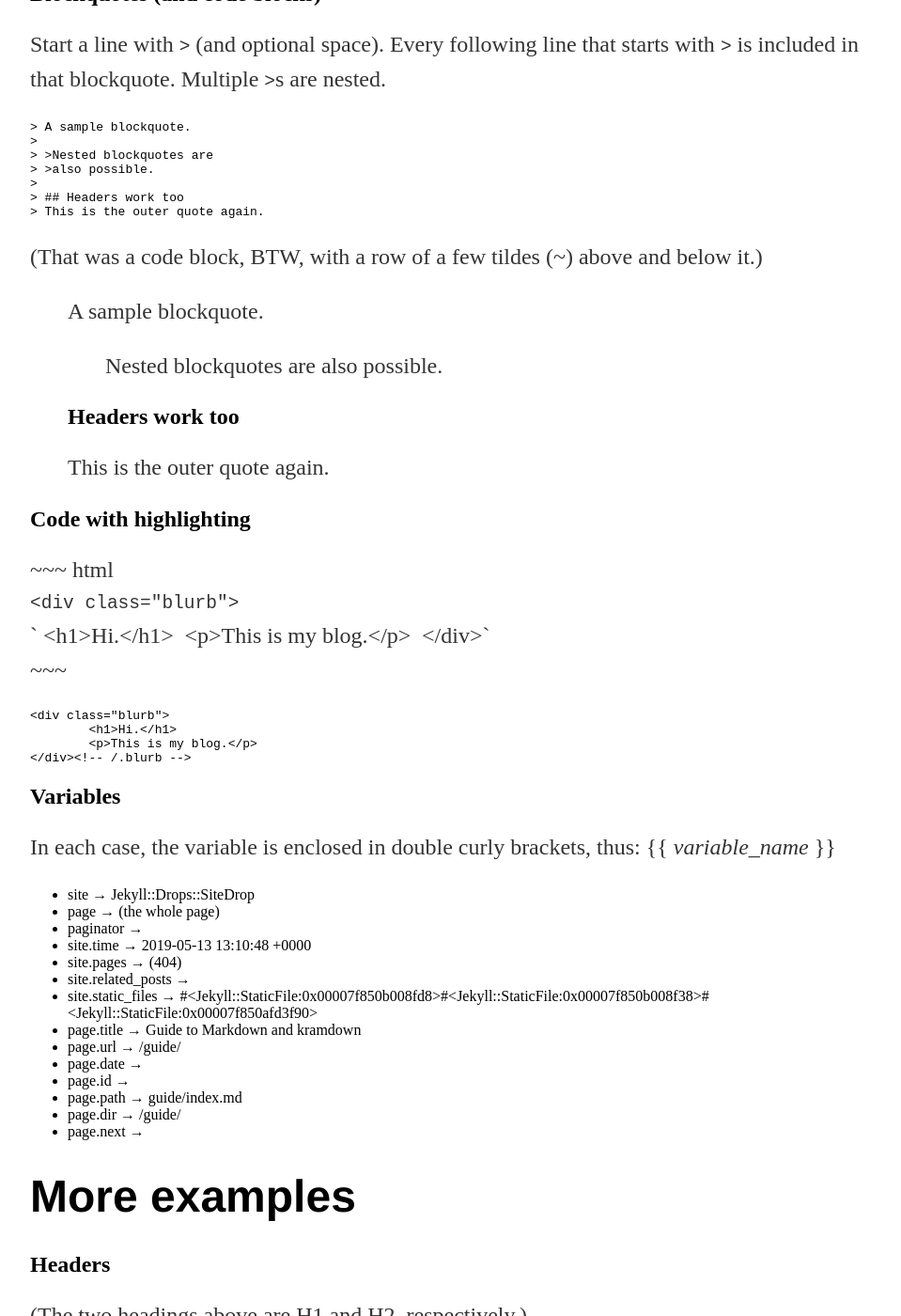
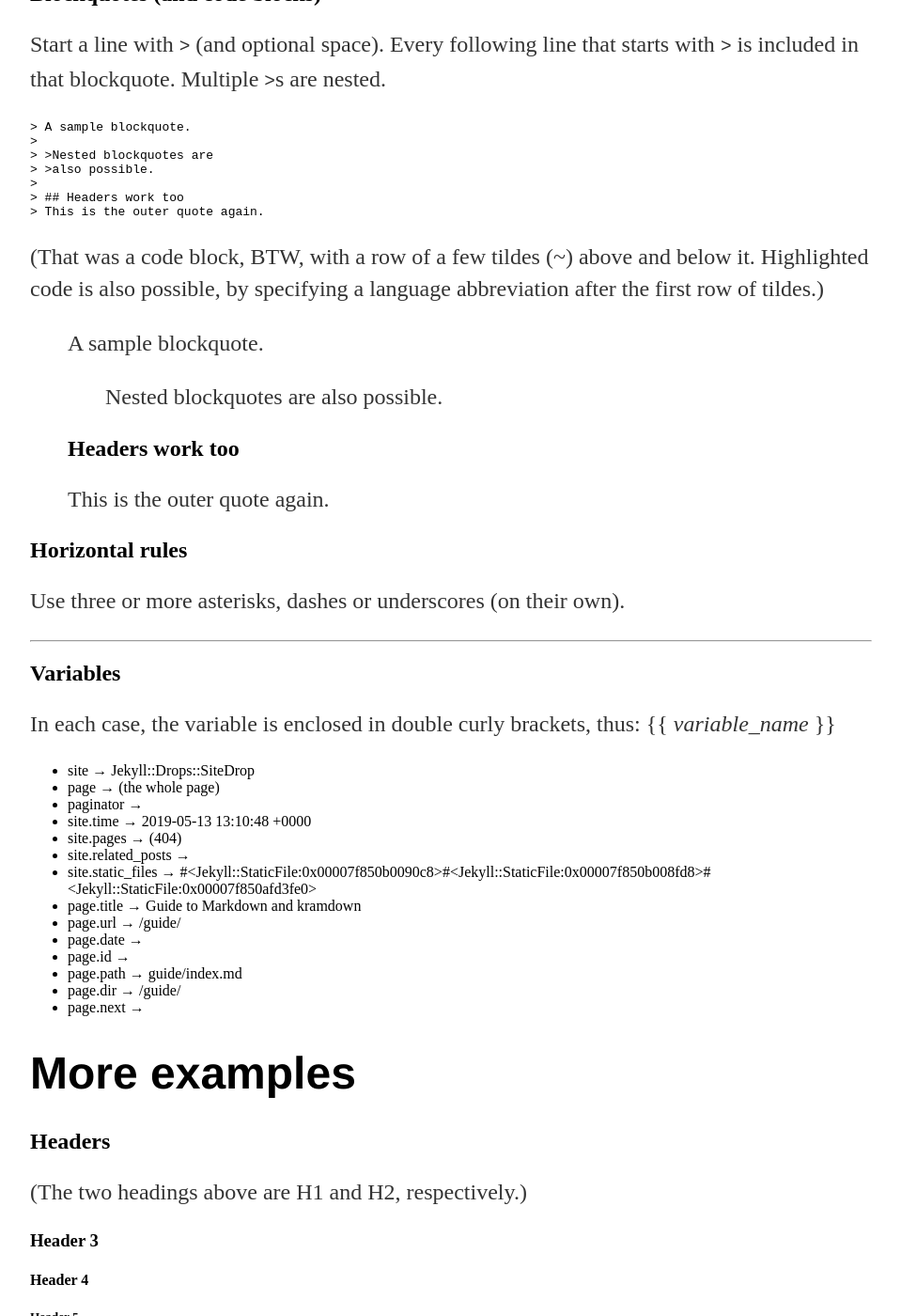
Before and after one commit to deeplypuzzled/deeplypuzzled.github.io, a Jekyll site: the page built from guide/index.md, in a window 1280 px wide and 1400 px high, scrolled down 1065 px. Shown: the whole window at 94% size, without its empty margins (160-1119 px from the left). Built offline with Jekyll 4.4.1, drawn with Linux system fonts in a browser that asks for light colours.

Commit message:
Update index.md

```diff
--- a/guide/index.md
+++ b/guide/index.md
@@ -39,7 +39,7 @@ Start a line with `>` (and optional space). Every following line that starts wit
 > This is the outer quote again.
 ~~~~
 
-(That was a code block, BTW, with a row of a few tildes (~) above and below it.)
+(That was a code block, BTW, with a row of a few tildes (~) above and below it. Highlighted code is also possible, by specifying a language abbreviation after the first row of tildes.)
 
 > A sample blockquote.
 >
@@ -49,21 +49,11 @@ Start a line with `>` (and optional space). Every following line that starts wit
 > ## Headers work too
 > This is the outer quote again.
 
-## Code with highlighting
+## Horizontal rules
 
-\~\~\~ html
-`<div class="blurb">`
-`	<h1>Hi.</h1>`
-`	<p>This is my blog.</p>`
-`</div><!-- /.blurb -->`
-\~\~\~
+Use three or more asterisks, dashes or underscores (on their own).
 
-~~~ html
-<div class="blurb">
-	<h1>Hi.</h1>
-	<p>This is my blog.</p>
-</div><!-- /.blurb -->
-~~~
+***
 
 ## Variables
 
```
